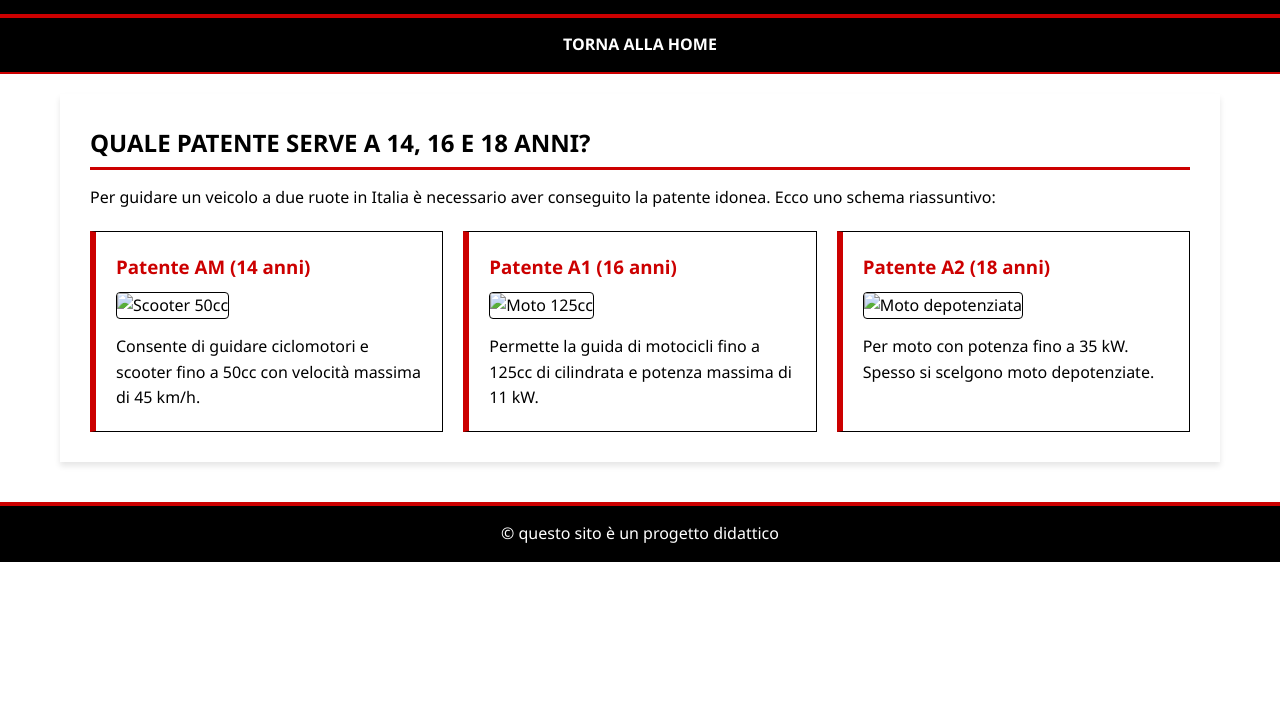
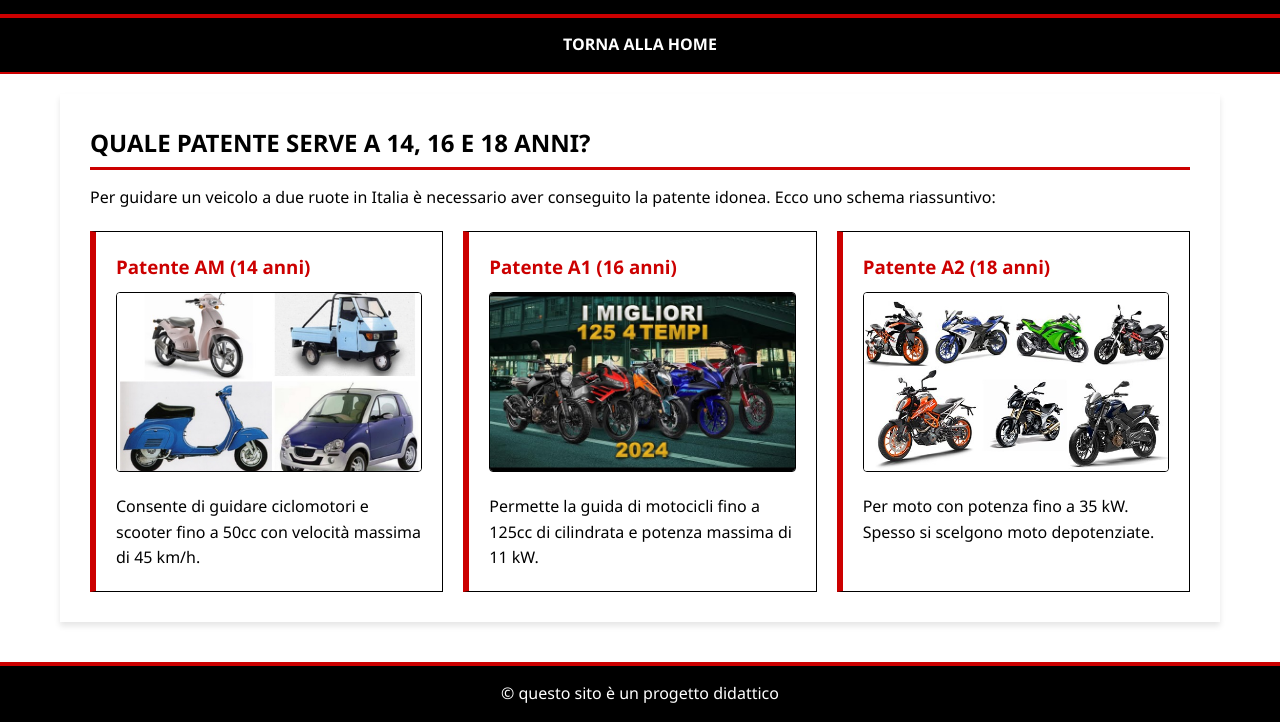
Before and after one commit to francesco0888/sitoweb1-IA, a plain HTML site: page guida.html in a window 1280 px wide. Shown: the part 101-823 px from the top of the page. Before the commit the page ends 800 px from the top, so only its background shows below. Drawn offline with Linux system fonts and the light colour scheme.

Commit message:
Update guida.html

```diff
--- a/guida.html
+++ b/guida.html
@@ -4,6 +4,7 @@
     <meta charset="UTF-8">
     <meta name="viewport" content="width=device-width, initial-scale=1.0">
     <title>Mondo a 2 Ruote - Guida Patenti</title>
+	<link rel="icon" type="image/jpg" href="images/favicon.jpg">
     <link rel="stylesheet" href="style.css">
 </head>
 <body>
@@ -24,17 +25,17 @@
             <div class="cards-container">
                 <div class="card">
                     <h3>Patente AM (14 anni)</h3>
-					<img src="images/patente_am.jpg" alt="Scooter 50cc" class="card-img">
+					<img src="patente_am.jpg" alt="Scooter 50cc" class="card-img">
                     <p>Consente di guidare ciclomotori e scooter fino a 50cc con velocità massima di 45 km/h.</p>
                 </div>
                 <div class="card">
                     <h3>Patente A1 (16 anni)</h3>
-					<img src="images/patente_a1.jpg" alt="Moto 125cc" class="card-img">
+					<img src="patente_a1.jpg" alt="Moto 125cc" class="card-img">
                     <p>Permette la guida di motocicli fino a 125cc di cilindrata e potenza massima di 11 kW.</p>
                 </div>
                 <div class="card">
                     <h3>Patente A2 (18 anni)</h3>
-					<img src="images/patente_a2.jpg" alt="Moto depotenziata" class="card-img">
+					<img src="patente_a2.jpg" alt="Moto depotenziata" class="card-img">
                     <p>Per moto con potenza fino a 35 kW. Spesso si scelgono moto depotenziate.</p>
                 </div>
             </div>
```
